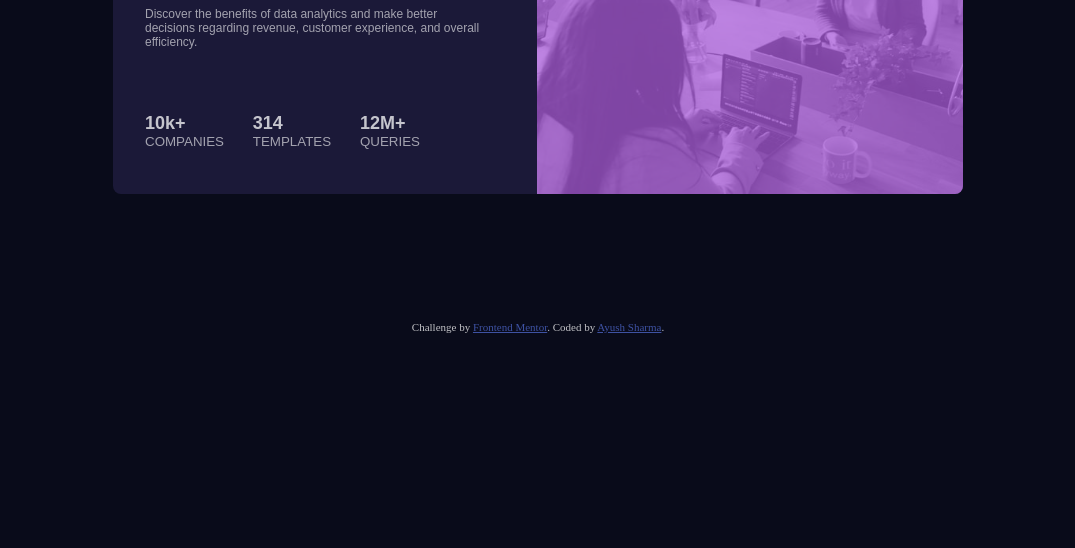
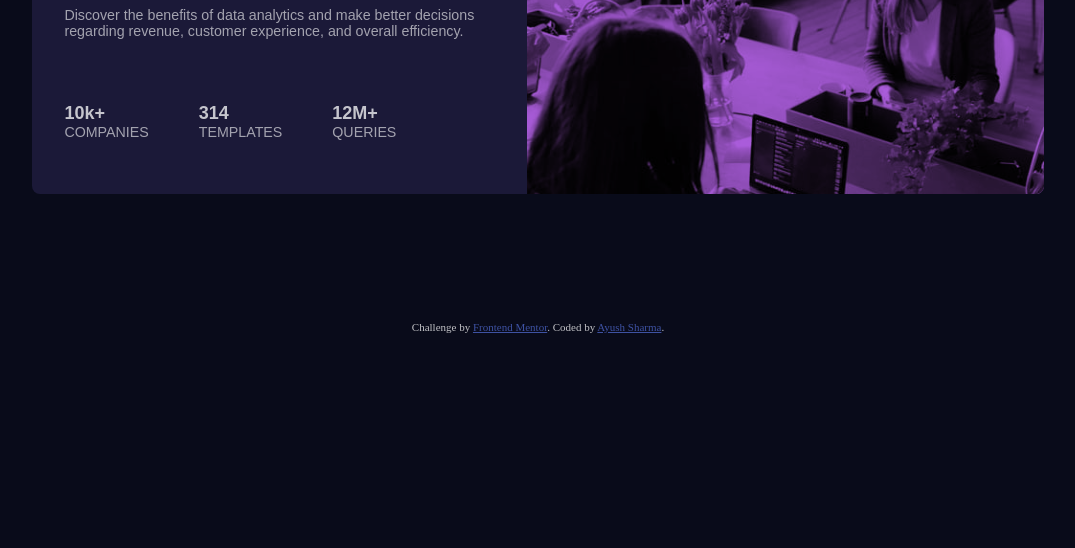
Before and after one commit to ayushsh841/stats-preview-card-component, a plain HTML site: page index.html in a window 1280 px wide. Shown: the part 252-800 px from the top of the page, without its empty margins (102-1177 px from the left). Drawn offline with Linux system fonts and the light colour scheme.

```diff
--- a/WEB/CSS/styles.less
+++ b/WEB/CSS/styles.less
@@ -5,7 +5,7 @@
 }
 
 .attribution {
-  font-size: 11px;
+  font-size: 0.6875rem;
   text-align: center;
   color: @transparent-white-primary;
 }
@@ -19,17 +19,9 @@
   margin-top: 10%;
 }
 
-.overlay {
-  background-color: @soft-violet;
-  opacity: 0.25;
-  z-index: 2;
-  height: 100%;
-  width: 100%;
-}
-
 .card {
   background: @desaturated-blue;
-  max-width: 850px;
+  max-width: 80%;
   max-height: 320px;
   margin: auto;
   border-radius: 0.5em;
@@ -60,10 +52,9 @@
 .image-wrapper {
   width: 100%;
   background-color: @soft-violet;
-  height: inherit;
   img {
     width: 100%;
-    height: 100%;
+    mix-blend-mode: multiply;
   }
 }
 
@@ -75,7 +66,7 @@
 
 .p-text, .stats-text {
   font-weight: 400;
-  font-size: 1.5ch;
+  font-size: 0.89rem;
   color: @transparent-white-secondary;
 }
 
@@ -132,7 +123,7 @@
 
   .p-text {
     text-align: center;
-    font-size: 15px;
+    font-size: 0.9375rem;
     color: @transparent-white-primary;
   }
 
--- a/index.html
+++ b/index.html
@@ -13,8 +13,8 @@
   <!-- Feel free to remove these styles or customise in your own stylesheet 👍 -->
   <link rel="stylesheet" href="./WEB/CSS/dist/styles.css" />
 </head>
-
 <body>
+  <main>
     <div class="main-section">
       <div class='card'>
         <div class="info-wrapper">
@@ -41,8 +41,8 @@
           </div>
         </div>
         <div class="image-wrapper">
-        <img id="image-desktop" src="./images/image-header-desktop.jpg" alt="inside-office" class="overlay" />
-        <img id="image-mobile" src="./images/image-header-mobile.jpg" alt="inside-office" class="overlay" />
+          <img id="image-desktop" src="./images/image-header-desktop.jpg" alt="inside-office" />
+          <img id="image-mobile" src="./images/image-header-mobile.jpg" alt="inside-office" />
         </div>
       </div>
     </div>
@@ -50,5 +50,6 @@
       Challenge by <a href="https://www.frontendmentor.io?ref=challenge" target="_blank">Frontend Mentor</a>.
       Coded by <a href="https://github.com/ayushsh841">Ayush Sharma</a>.
     </div>
+  </main>
 </body>
 </html>
```
Also changed, not shown: WEB/CSS/dist/styles.css. Lines whose indentation alone changed are shown as unchanged.
